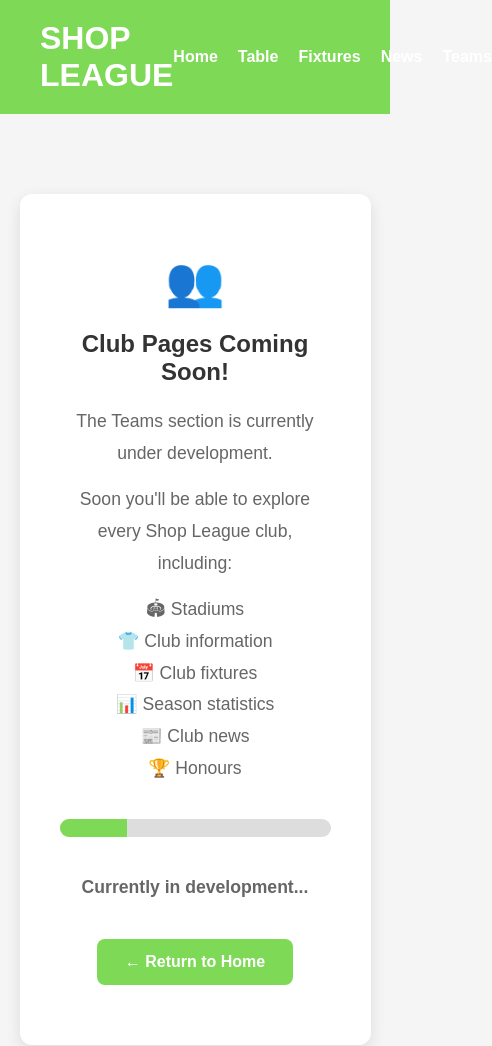
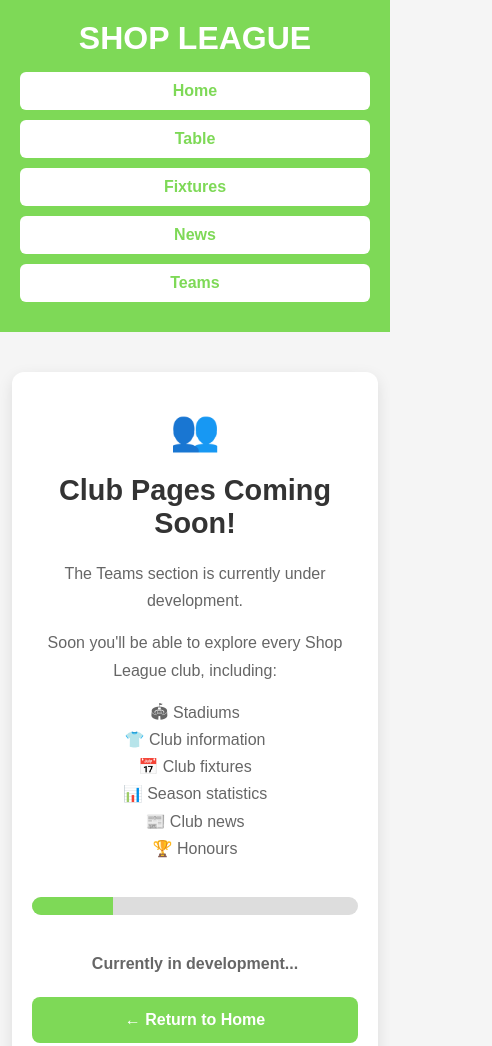
Before and after one commit to backatitalfie-crypto/the.shop-league, a plain HTML site: page teams.html in a window 390 px wide. Shown: the top 1046 px of the page, 492 px wide, since content can reach past the window. Drawn offline with Linux system fonts and the light colour scheme.

Commit message:
Add files via upload

```diff
--- a/teams.html
+++ b/teams.html
@@ -115,7 +115,75 @@ footer{
     text-align:center;
     padding:20px;
 }
+/* MOBILE */
 
+@media screen and (max-width:768px){
+
+header{
+    display:block;
+    text-align:center;
+    padding:20px;
+}
+
+.logo{
+    font-size:2rem;
+    margin-bottom:15px;
+}
+
+nav ul{
+    display:block;
+}
+
+nav ul li{
+    margin:10px 0;
+}
+
+nav a{
+    display:block;
+    background:white;
+    color:#7ED957;
+    padding:10px;
+    border-radius:6px;
+}
+
+nav a:hover{
+    background:#e8ffe0;
+    color:#7ED957;
+}
+
+.container{
+    width:94%;
+    margin:40px auto;
+}
+
+.card{
+    padding:35px 20px;
+}
+
+.card h1{
+    font-size:2.5rem;
+}
+
+.card h2{
+    font-size:1.8rem;
+}
+
+.card p{
+    font-size:1rem;
+    line-height:1.7;
+}
+
+.button{
+    display:block;
+    width:100%;
+    text-align:center;
+}
+
+footer{
+    margin-top:50px;
+}
+
+}
 </style>
 
 </head>
```
